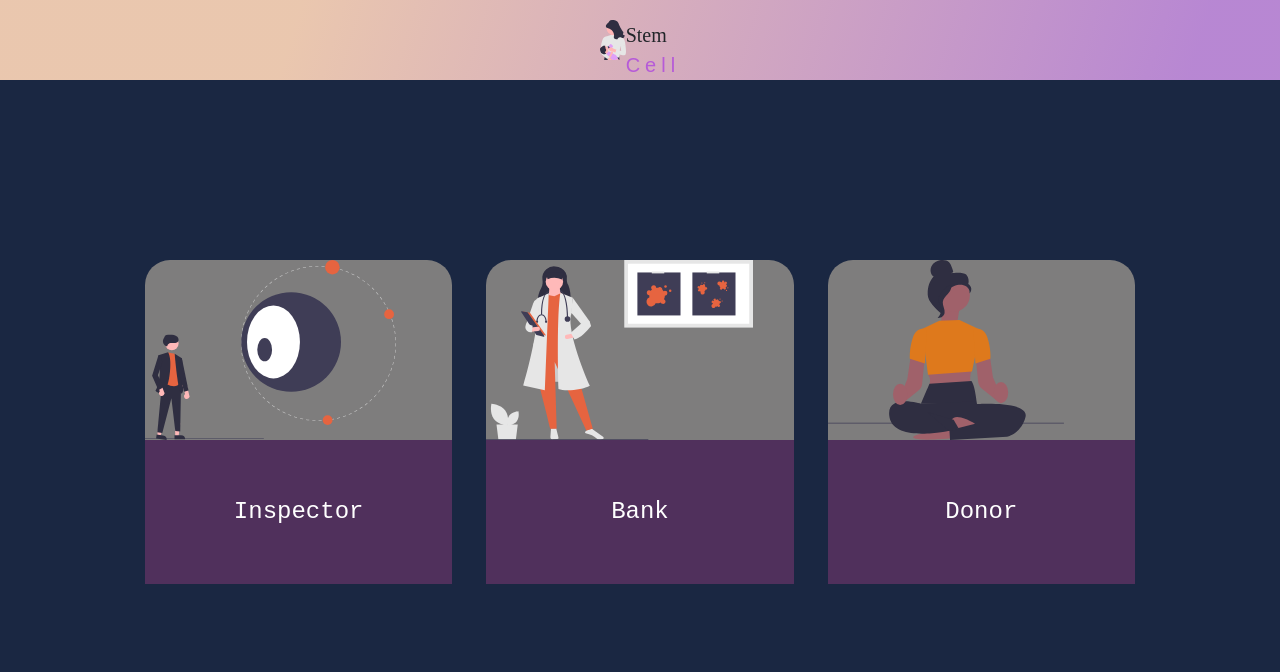
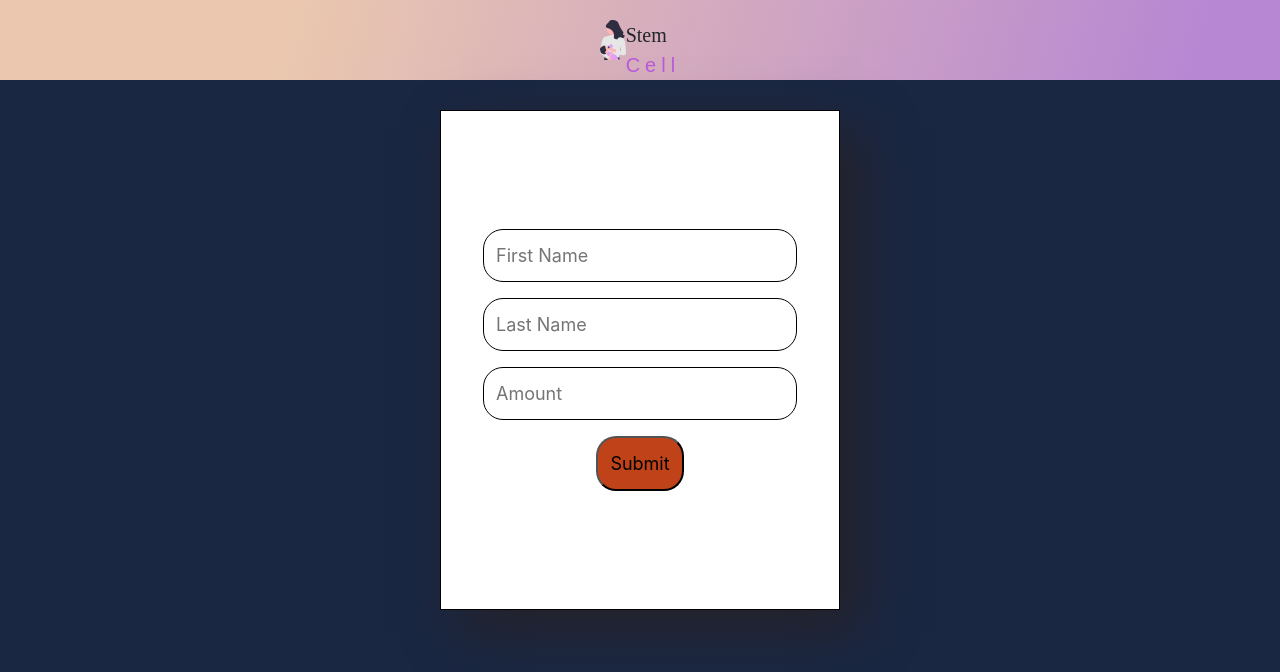
Before and after one commit to nipuncse/StemCellBanking, a React (Create React App) app in the folder frontend/: page / in a window 1280 px wide. Shown: the top 672 px of the page. Built offline with nearby package versions, Linux system fonts and the light colour scheme.

Commit message:
Added form

```diff
--- a/frontend/package.json
+++ b/frontend/package.json
@@ -10,6 +10,7 @@
     "react": "^18.2.0",
     "react-dom": "^18.2.0",
     "react-scripts": "5.0.1",
+    "react-hook-form": "^7.36.1",
     "web-vitals": "^2.1.4"
   },
   "scripts": {
--- a/frontend/src/App.js
+++ b/frontend/src/App.js
@@ -1,12 +1,14 @@
 import './App.css';
 import Login from './Components/Login';
 import Users from './Components/Users.js';
+import Form from './Components/Form1';
 
 function App() {
 	return (
 		<>
 			{/* <Login />// */}
-			<Users />
+			{/* <Users /> */}
+			<Form/>
 		</>
 	);
 }
--- /dev/null
+++ b/frontend/src/Components/Form1.js
@@ -0,0 +1,34 @@
+import React from 'react';
+import { useForm } from 'react-hook-form';
+import classes from '../Css/form.module.css';
+import '../Css/Navbar.module.css';
+import Navbar from './Navbar';
+
+function Form() {
+  const {
+    register,
+    handleSubmit,
+    formState: { errors },
+  } = useForm();
+
+  return (
+    <>
+
+    <Navbar/>
+
+    <div className={classes.container}>
+    <form className={classes.form} onSubmit={handleSubmit(data => console.log(data))}>
+      <input className={classes.box} placeholder="First Name" {...register('firstName')} />
+      <input className={classes.box} placeholder="Last Name" {...register('lastName', { required: true })} />
+      {errors.lastName && <p>Last name is required.</p>}
+      <input className={classes.box} placeholder="Amount" {...register('Amount')} />
+      {errors.age && <p>Please enter number for age.</p>}
+      <input className={classes.btn} type="submit" />
+    </form>
+    </div>
+
+    </>
+  );
+}
+
+export default Form;
--- /dev/null
+++ b/frontend/src/Css/form.module.css
@@ -0,0 +1,75 @@
+*{
+	margin: 0;
+	padding: 0;
+	box-sizing: border-box;
+	/* background-color: #000; */
+}
+
+.container{
+	background-color: rgb(255, 255, 255);
+	display: flex;
+	justify-content: center;
+	align-items: center;
+	height: 500px;
+	width: 400px;
+	 margin: auto;
+	margin-top: 10px;
+	border: 1px solid black;
+	margin-top: 30px;
+	box-shadow: 20px 20px 50px rgb(37, 34, 41);
+	/* background: #000; */
+}
+.form{
+	display: flex;
+	flex-direction: column;
+	width: 50%;
+	align-items: center;
+	/* background-color: whitesmoke;/ */
+}
+.form h2{
+	font-size: 3rem;
+	font-family: Impact, Haettenschweiler, 'Arial Narrow Bold', sans-serif;
+	margin:40px;
+}
+
+.box{
+	/* display: flex;
+	justify-content: center;
+	align-items: center; */
+	padding: 12px;
+	margin: 8px;
+	border: 1px solid black;
+	outline: none;
+	border-radius: 20px;
+	font-size: 18px;
+	/* box-sizing: border-box;// */
+}
+.side{
+	display: flex;
+	width: 70%;
+	background: rgb(167, 84, 245);
+}
+.side img{
+	width: 100%;
+}
+#sub{
+  margin:5px;
+  padding: 8px;
+  font-size: 15px;
+  border-radius: 5px;
+  background-color: rgb(28, 167, 231);
+}
+
+.link {
+	text-align: center;
+	font-family: fantasy;
+}
+.btn {
+	padding: 12px;
+	margin: 8px;
+	background-color: rgb(191, 66, 25);
+	/* border: 1px solid rgb(197, 23, 23); */
+	outline: none;
+	border-radius: 20px;
+	font-size: 18px;
+}
```
Also changed, not shown: 1 other file (tests, documents, lock files or other folders).
